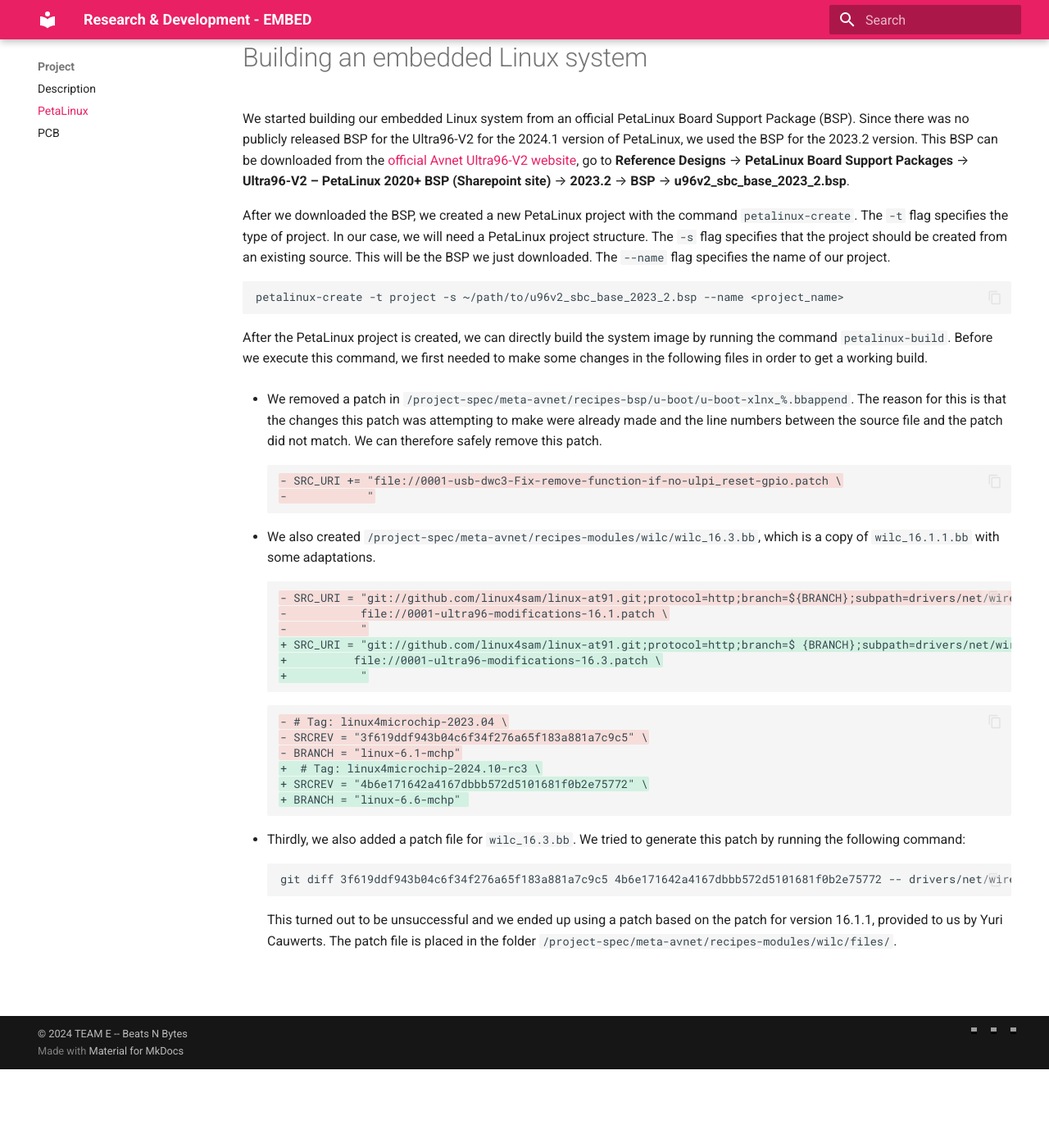
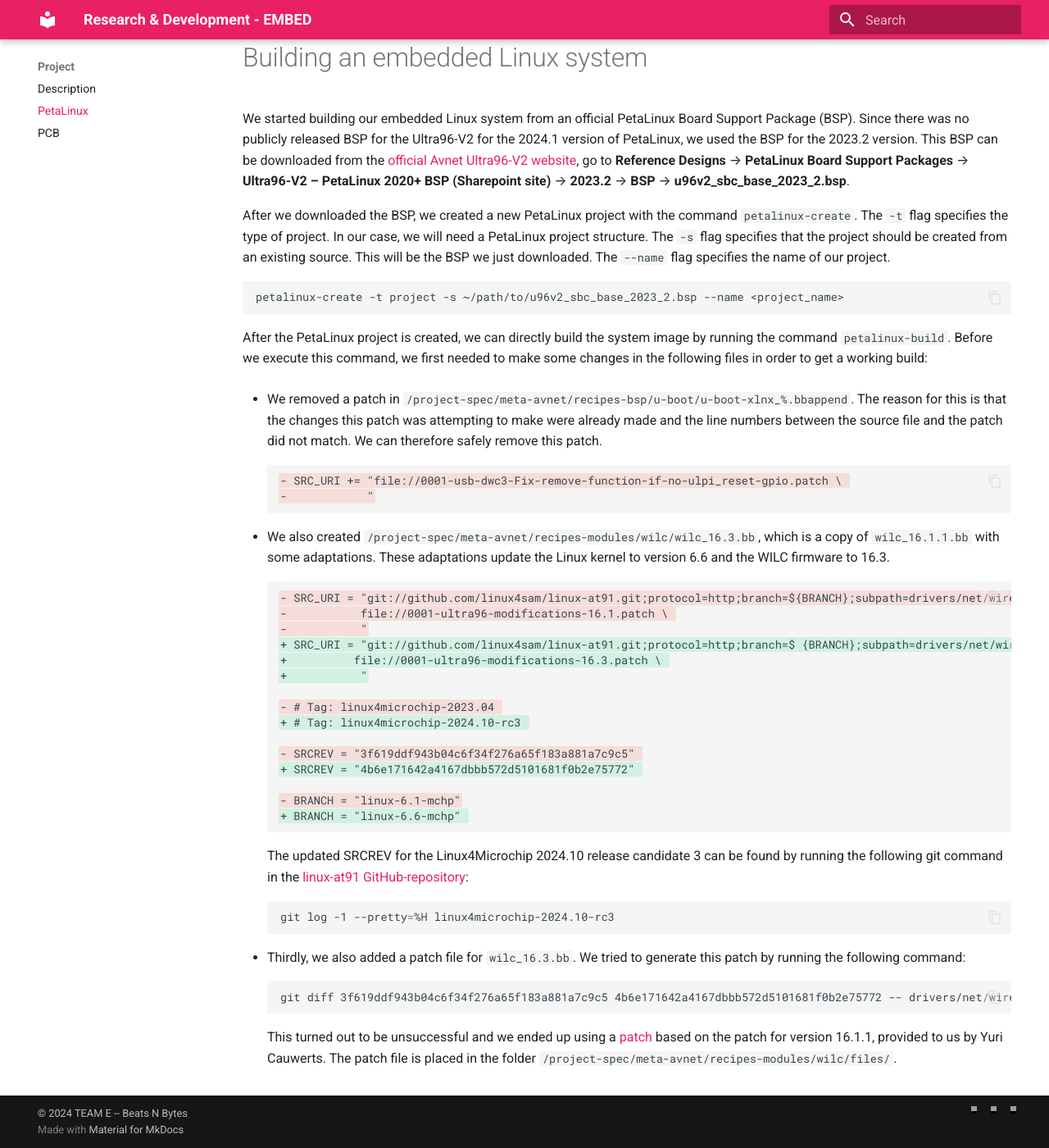
Before and after one commit to michielskobe/rnd-final-project, an MkDocs documentation site: the page built from docs/project/petalinux.md, in a window 1280 px wide and 1400 px high, scrolled down 96 px. Shown: the whole window at 82% size. Built offline with MkDocs 1.6.1 and Material for MkDocs 9.7.7, drawn with Linux system fonts in a browser that asks for light colours; nearby versions of some CDN libraries; library files that are not in the unit come from our copies; grey boxes are pictures that could not be loaded.

Commit message:
Updated petalinux documentation

````diff
--- a/docs/project/petalinux.md
+++ b/docs/project/petalinux.md
@@ -8,7 +8,7 @@
 petalinux-create -t project -s ~/path/to/u96v2_sbc_base_2023_2.bsp --name <project_name>
 ```
 
-After the PetaLinux project is created, we can directly build the system image by running the command `petalinux-build`. Before we execute this command, we first needed to make some changes in the following files in order to get a working build.
+After the PetaLinux project is created, we can directly build the system image by running the command `petalinux-build`. Before we execute this command, we first needed to make some changes in the following files in order to get a working build:
 
 - We removed a patch in `/project-spec/meta-avnet/recipes-bsp/u-boot/u-boot-xlnx_%.bbappend`. The reason for this is that the changes this patch was attempting to make were already made and the line numbers between the source file and the patch did not match. We can therefore safely remove this patch.
 ```diff
@@ -16,7 +16,7 @@
 -            "
 ```
 
-- We also created `/project-spec/meta-avnet/recipes-modules/wilc/wilc_16.3.bb`, which is a copy of `wilc_16.1.1.bb` with some adaptations.
+- We also created `/project-spec/meta-avnet/recipes-modules/wilc/wilc_16.3.bb`, which is a copy of `wilc_16.1.1.bb` with some adaptations. These adaptations update the Linux kernel to version 6.6 and the WILC firmware to 16.3.
 ```diff
 - SRC_URI = "git://github.com/linux4sam/linux-at91.git;protocol=http;branch=${BRANCH};subpath=drivers/net/wireless/microchip/wilc1000 \
 -           file://0001-ultra96-modifications-16.1.patch \
@@ -24,18 +24,23 @@
 + SRC_URI = "git://github.com/linux4sam/linux-at91.git;protocol=http;branch=$ {BRANCH};subpath=drivers/net/wireless/microchip/wilc1000 \
 +          file://0001-ultra96-modifications-16.3.patch \
 +           "
+
+- # Tag: linux4microchip-2023.04
++ # Tag: linux4microchip-2024.10-rc3
+
+- SRCREV = "3f619ddf943b04c6f34f276a65f183a881a7c9c5"
++ SRCREV = "4b6e171642a4167dbbb572d5101681f0b2e75772"
+
+- BRANCH = "linux-6.1-mchp"
++ BRANCH = "linux-6.6-mchp"
 ```
-```diff
-- # Tag: linux4microchip-2023.04 \
-- SRCREV = "3f619ddf943b04c6f34f276a65f183a881a7c9c5" \
-- BRANCH = "linux-6.1-mchp"
-+  # Tag: linux4microchip-2024.10-rc3 \
-+ SRCREV = "4b6e171642a4167dbbb572d5101681f0b2e75772" \
-+ BRANCH = "linux-6.6-mchp"
+The updated SRCREV for the Linux4Microchip 2024.10 release candidate 3 can be found by running the following git command in the [linux-at91 GitHub-repository](https://github.com/linux4sam/linux-at91):
+```bash
+git log -1 --pretty=%H linux4microchip-2024.10-rc3
 ```
 
 - Thirdly, we also added a patch file for `wilc_16.3.bb`. We tried to generate this patch by running the following command:
 ``` bash
 git diff 3f619ddf943b04c6f34f276a65f183a881a7c9c5 4b6e171642a4167dbbb572d5101681f0b2e75772 -- drivers/net/wireless/microchip/wilc1000 > ~/path/to/petalinux/project/project-spec/meta-avnet/recipes-modules/wilc/files/0001-ultra96-modifications-16.3.patch
 ```
-This turned out to be unsuccessful and we ended up using a patch based on the patch for version 16.1.1, provided to us by Yuri Cauwerts. The patch file is placed in the folder `/project-spec/meta-avnet/recipes-modules/wilc/files/`.
+This turned out to be unsuccessful and we ended up using a [patch](https://gitlab.kuleuven.be/groep-t/courses/rndembed/2425/team-e/-/blob/fc166c653e7d07ab2270e85d3484d8db5c27b601/petalinux/0001-ultra96-modifications-16.3.patch) based on the patch for version 16.1.1, provided to us by Yuri Cauwerts. The patch file is placed in the folder `/project-spec/meta-avnet/recipes-modules/wilc/files/`.
````
